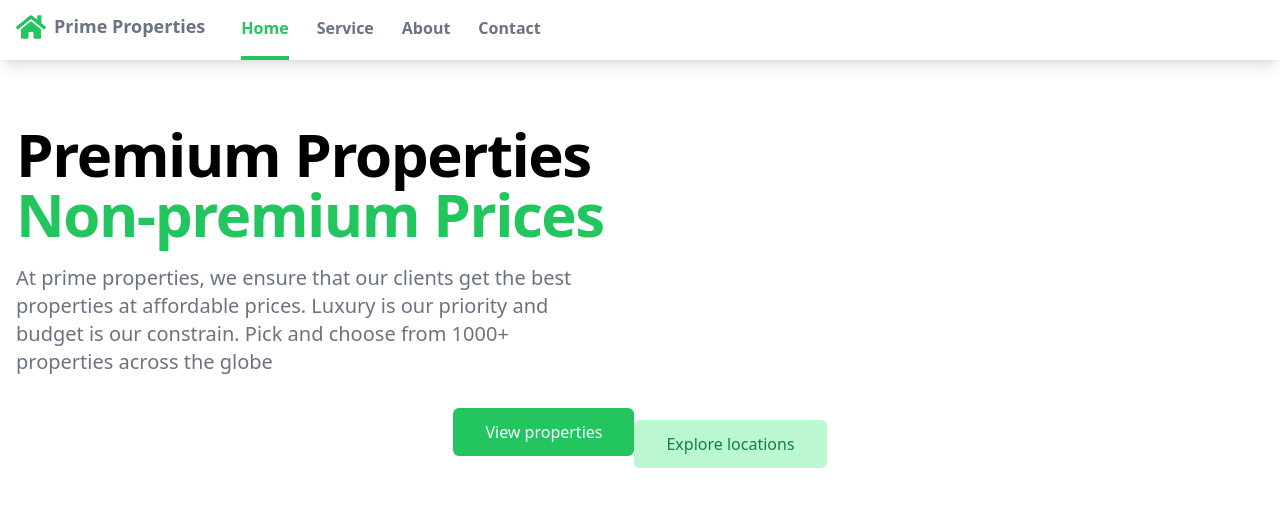
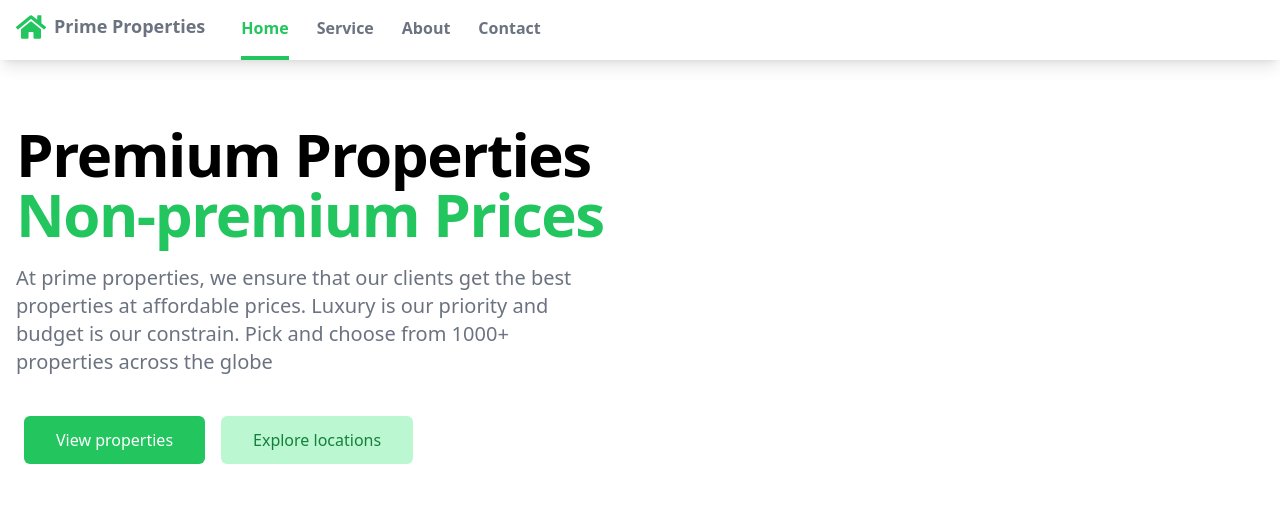
Before and after one commit to hakankaraahmet/Real-Estate, a React (Create React App) app: page / in a window 1280 px wide. Shown: the top 506 px of the page. Built offline with nearby package versions, Linux system fonts and the light colour scheme.

Commit message:
Banner is done for mobile and large device usage

```diff
--- a/src/components/Banner/index.jsx
+++ b/src/components/Banner/index.jsx
@@ -13,11 +13,11 @@
           properties at affordable prices. Luxury is our priority and budget is
           our constrain. Pick and choose from 1000+ properties across the globe
         </p>
-        <div className="mt-5 sm:mt-8 sm:flex sm:justify-center">
-          <div>
+        <div className="mt-5 sm:mt-8 sm:flex justify-center xl:justify-start">
+          <div className="my-3 sm:m-2 ">
             <a href="" className="bg-green-500 text-white px-8 py-3 flex justify-center rounded-md ">View properties</a>
           </div>
-          <div className="mt-3">
+          <div className="my-3 sm:m-2 ">
             <a href="" className="bg-green-200 text-green-700 px-8 py-3 flex justify-center rounded-md ">Explore locations</a>
           </div>
         </div>
--- /dev/null
+++ b/src/components/Card/index.jsx
@@ -0,0 +1,9 @@
+import React from 'react'
+
+const Card = () => {
+  return (
+    <div>Card</div>
+  )
+}
+
+export default Card
```
